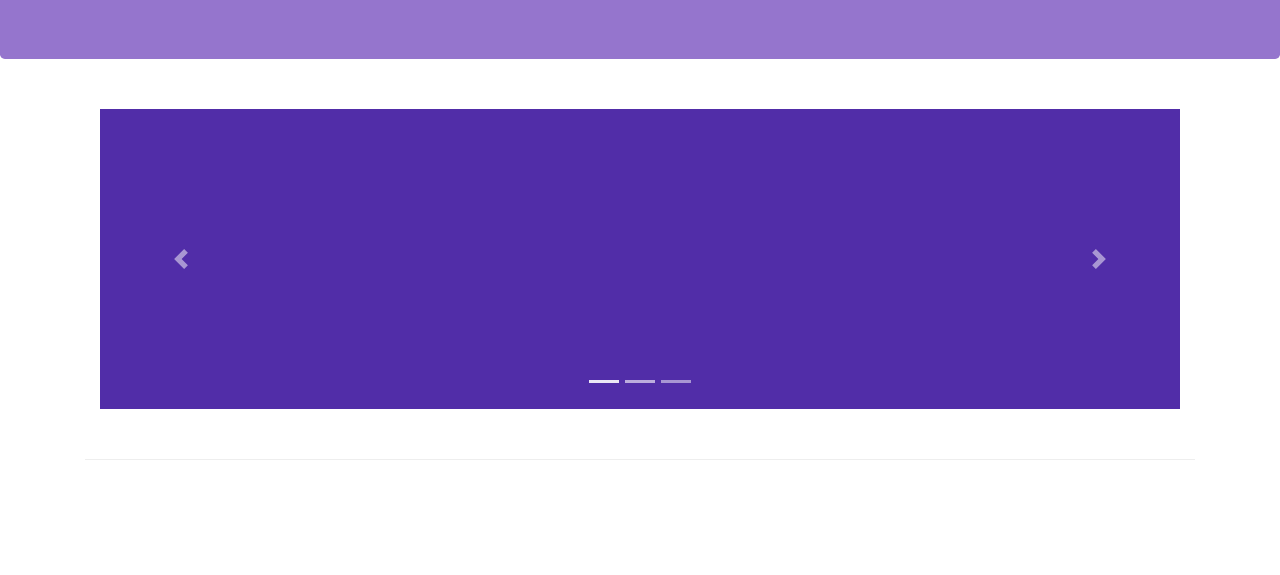
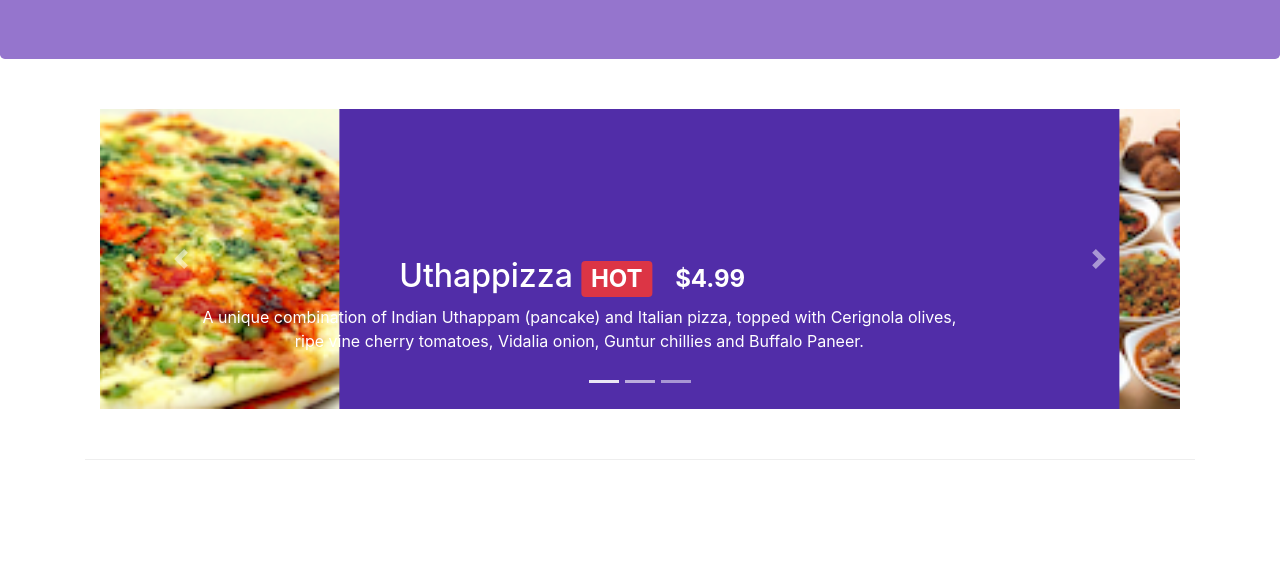
Before and after one commit to Hariom-ojha/conFusion-Bootstrap4, a website: page index.html in a window 1280 px wide. Shown: the part 225-800 px from the top of the page. Drawn offline with nearby package versions, Linux system fonts and the light colour scheme.

Commit message:
carousel

```diff
--- a/css/styles.css
+++ b/css/styles.css
@@ -50,7 +50,7 @@ body{
     background: #512DA8;
 }
 
-.carousel{
+.carousel-item{
     height: 300px;
 }
 
```
Also changed, not shown: index.html (+20 -4 lines).
